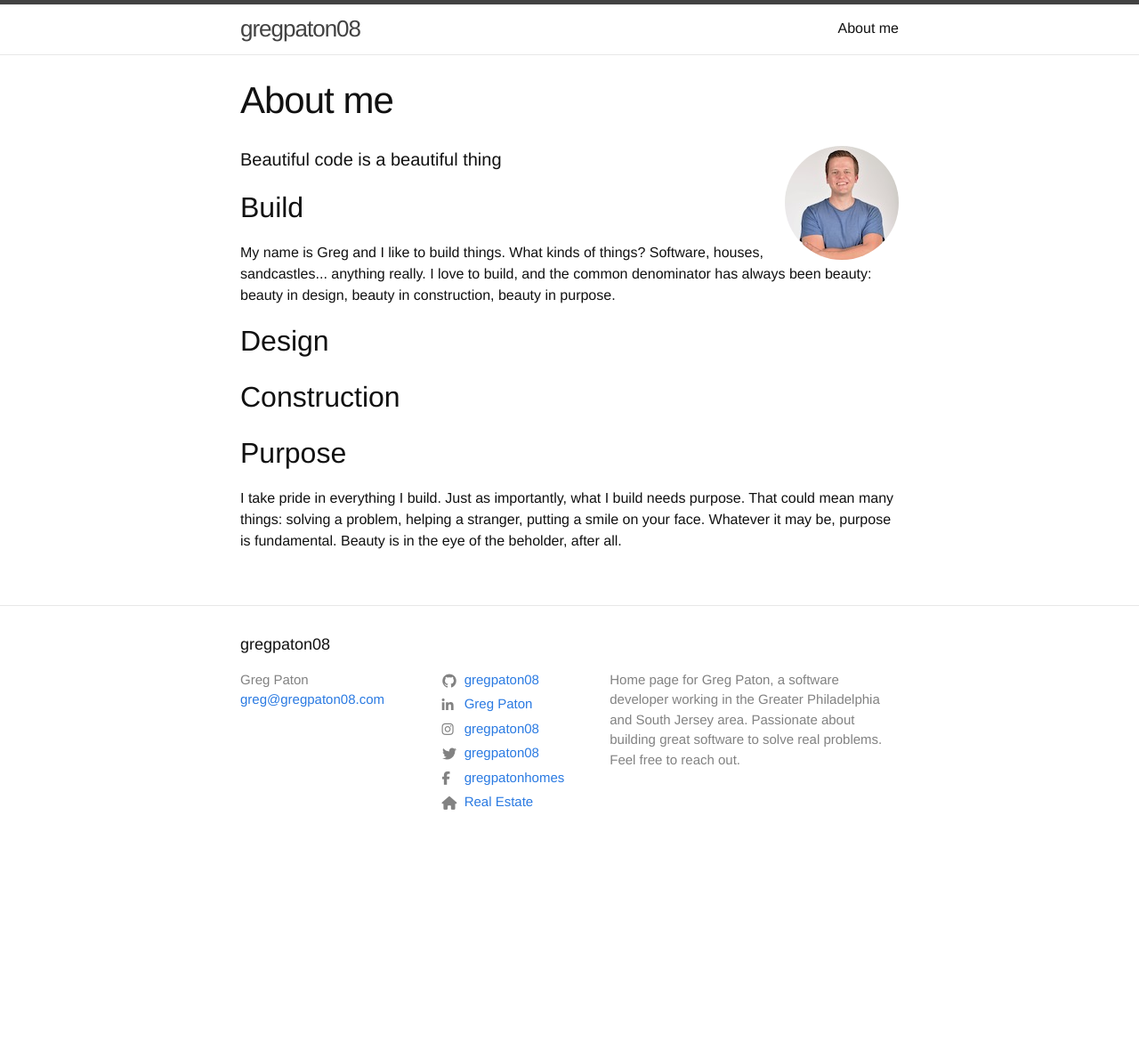
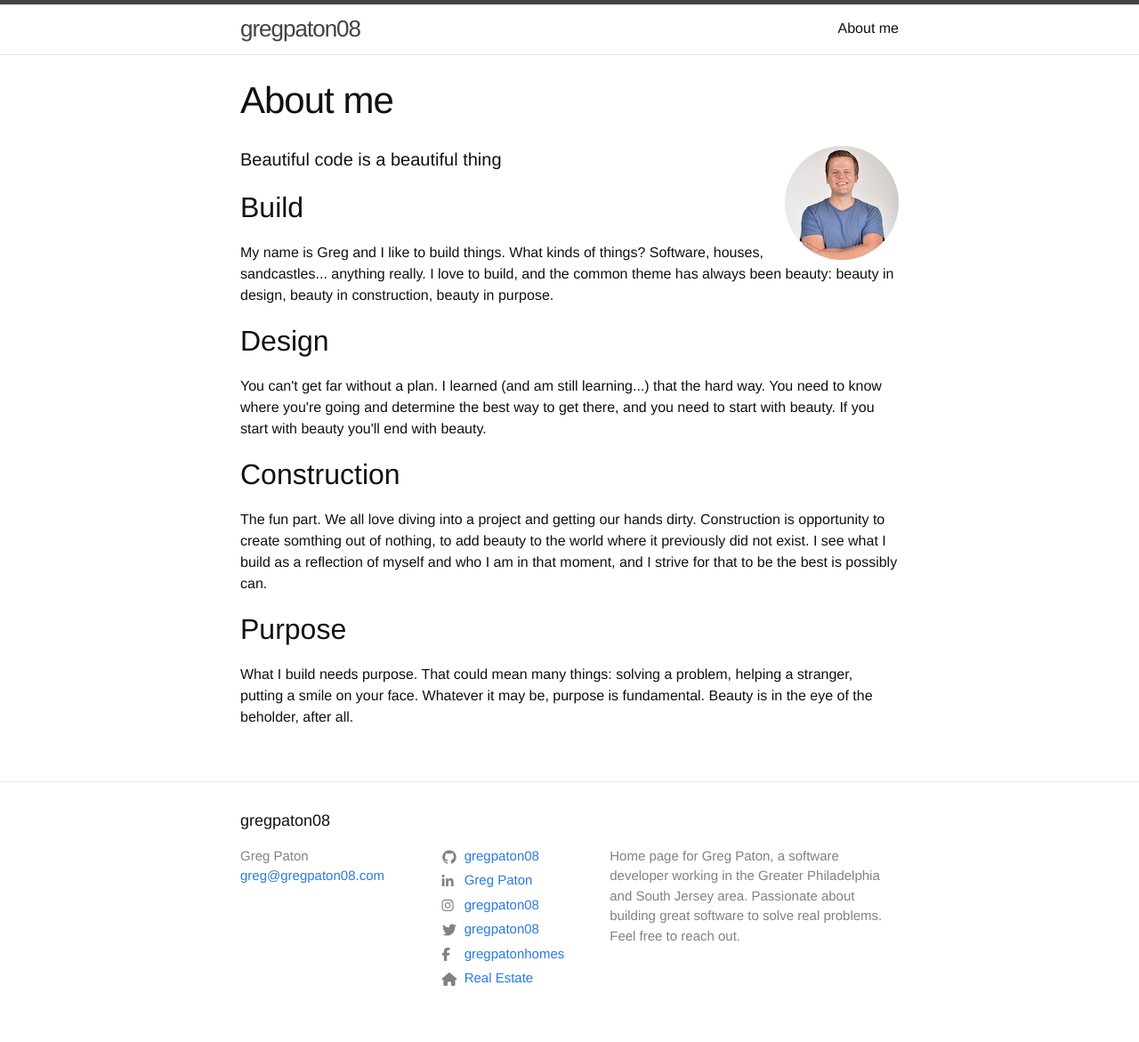
Before and after one commit to gregpaton08/gregpaton08.github.io, a Jekyll site: the page built from about.html, in a window 1280 px wide. Shown: the whole page at 89% size. Built offline with Jekyll 4.4.1, drawn with Linux system fonts in a browser that asks for light colours; nearby versions of some CDN libraries; before the commit the page ends 973 px from its top, so only the background shows below that.

Commit message:
Update about me

```diff
--- a/about.html
+++ b/about.html
@@ -15,22 +15,25 @@ permalink: /about/
     Build
   </h2>
   <p>
-    My name is Greg and I like to build things. What kinds of things? Software, houses, sandcastles... anything really. I love to build, and the common denominator has always been beauty: beauty in design, beauty in construction, beauty in purpose.
+    My name is Greg and I like to build things. What kinds of things? Software, houses, sandcastles... anything really. I love to build, and the common theme has always been beauty: beauty in design, beauty in construction, beauty in purpose.
   </p>
   <h2>
     Design
   </h2>
   <p>
-
+    You can't get far without a plan. I learned (and am still learning...) that the hard way. You need to know where you're going and determine the best way to get there, and you need to start with beauty. If you start with beauty you'll end with beauty.
   </p>
   <h2>
     Construction
   </h2>
+  <p>
+    The fun part. We all love diving into a project and getting our hands dirty. Construction is opportunity to create somthing out of nothing, to add beauty to the world where it previously did not exist. I see what I build as a reflection of myself and who I am in that moment, and I strive for that to be the best is possibly can.
+  </p>
   <h2>
     Purpose
   </h2>
   <p>
-    I take pride in everything I build. Just as importantly, what I build needs purpose. That could mean many things: solving a problem, helping a stranger, putting a smile on your face. Whatever it may be, purpose is fundamental. Beauty is in the eye of the beholder, after all.
+    What I build needs purpose. That could mean many things: solving a problem, helping a stranger, putting a smile on your face. Whatever it may be, purpose is fundamental. Beauty is in the eye of the beholder, after all.
   </p>
 
 </div>
```
